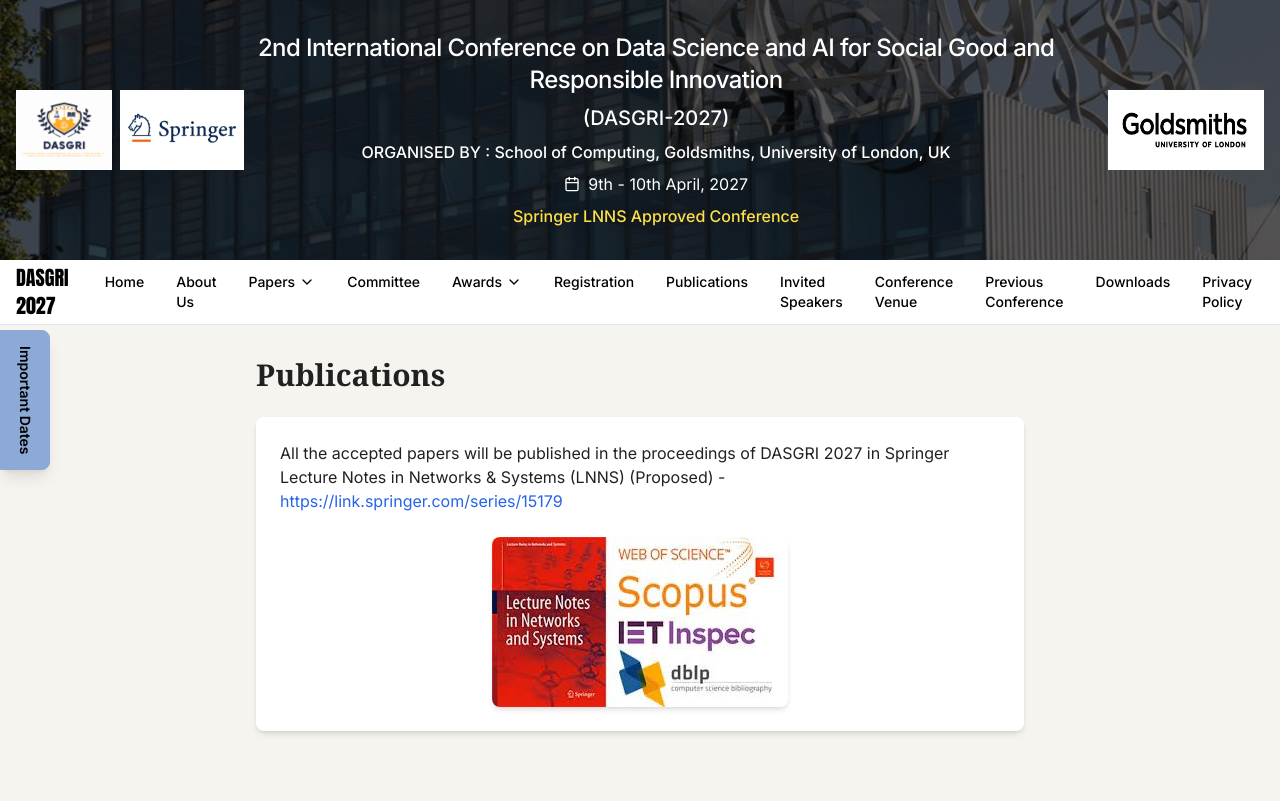
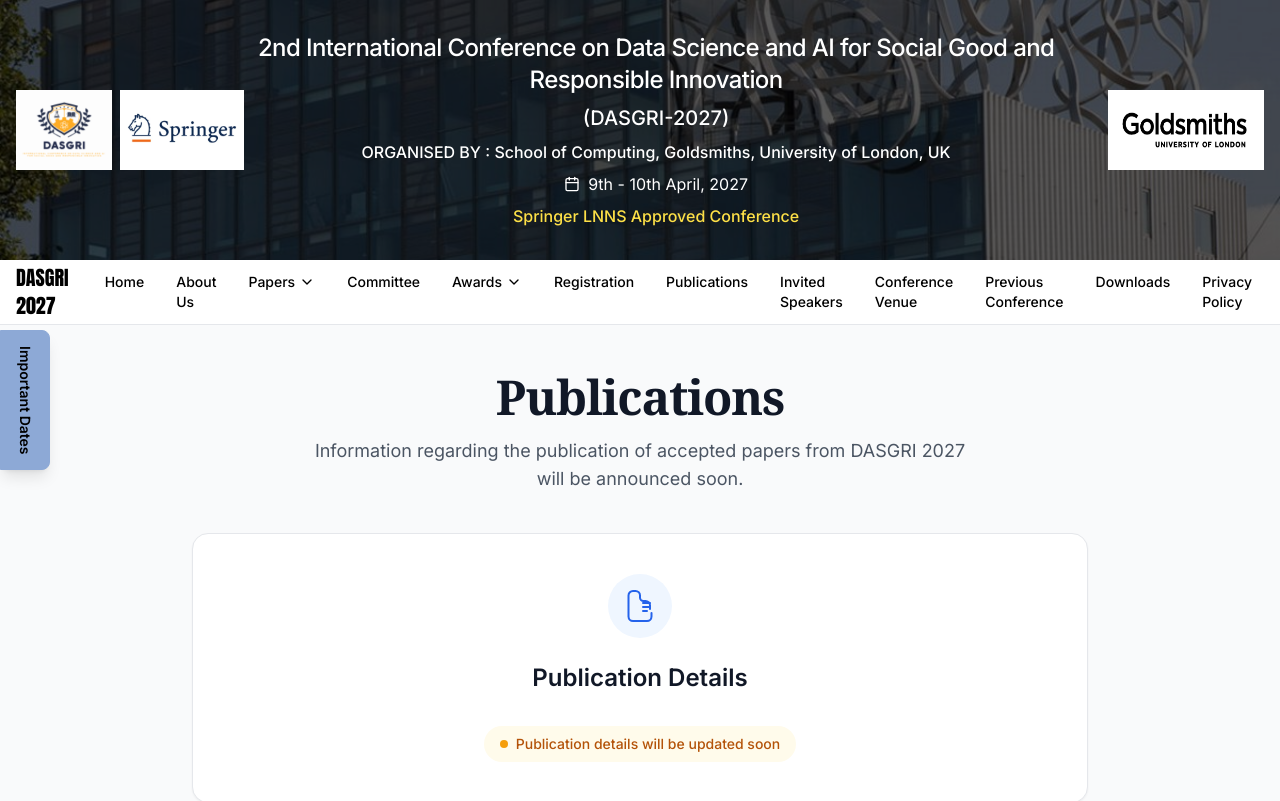
Before and after one commit to techyavii/aisgri-vista-website, a React (Vite) app: page /publications in a window 1280 px wide. Shown: the top 801 px of the page. Built offline with nearby package versions, Linux system fonts and the light colour scheme.

Commit message:
add award

```diff
--- a/src/pages/Publications.tsx
+++ b/src/pages/Publications.tsx
@@ -1,26 +1,102 @@
-import React from 'react';
-import Footer from '@/components/Footer';
+// import React from 'react';
+// import Footer from '@/components/Footer';
+
+// const Publications = () => {
+//   return (
+//     <div className="min-h-screen flex flex-col">
+//       <div className="container mx-auto px-4 py-8 flex-grow">
+//         <div className="max-w-3xl mx-auto">
+//           <h1 className="text-3xl font-bold mb-6 font-publico">Publications</h1>
+//           <div className="bg-white p-6 rounded-lg shadow-md">
+//             <p className="mb-6">
+//               All the accepted papers will be published in the proceedings of DASGRI 2027 in Springer Lecture Notes in Networks & Systems (LNNS) (Proposed) - <a href="https://link.springer.com/series/15179" target="_blank" rel="noopener noreferrer" className="text-blue-600 hover:underline">https://link.springer.com/series/15179</a>
+//             </p>
+//             <div className="flex justify-center">
+//               <img
+//                 src="/lovable-uploads/822681ae-4ba1-4184-9459-a05d77964424.png"
+//                 alt="Academic Indexing Services - Web of Science, Scopus, IET Inspec, dblp"
+//                 className="max-w-full h-auto rounded-lg shadow-md"
+//               />
+//             </div>
+//           </div>
+//         </div>
+//       </div>
+//       <Footer />
+//     </div>
+//   );
+// };
+
+// export default Publications;
+
+import React from "react";
+import Footer from "@/components/Footer";
 
 const Publications = () => {
   return (
-    <div className="min-h-screen flex flex-col">
-      <div className="container mx-auto px-4 py-8 flex-grow">
-        <div className="max-w-3xl mx-auto">
-          <h1 className="text-3xl font-bold mb-6 font-publico">Publications</h1>
-          <div className="bg-white p-6 rounded-lg shadow-md">
-            <p className="mb-6">
-              All the accepted papers will be published in the proceedings of DASGRI 2027 in Springer Lecture Notes in Networks & Systems (LNNS) (Proposed) - <a href="https://link.springer.com/series/15179" target="_blank" rel="noopener noreferrer" className="text-blue-600 hover:underline">https://link.springer.com/series/15179</a>
+    <div className="min-h-screen flex flex-col bg-gray-50">
+      <main className="container mx-auto flex-grow px-4 py-12">
+        <div className="mx-auto max-w-4xl">
+          {/* Page Header */}
+          <div className="mb-10 text-center">
+            <h1 className="font-publico text-4xl font-bold tracking-tight text-gray-900 md:text-5xl">
+              Publications
+            </h1>
+
+            <p className="mx-auto mt-4 max-w-2xl text-base leading-7 text-gray-600 md:text-lg">
+              Information regarding the publication of accepted papers from
+              DASGRI 2027 will be announced soon.
             </p>
-            <div className="flex justify-center">
-              <img
-                src="/lovable-uploads/822681ae-4ba1-4184-9459-a05d77964424.png"
-                alt="Academic Indexing Services - Web of Science, Scopus, IET Inspec, dblp"
-                className="max-w-full h-auto rounded-lg shadow-md"
-              />
+          </div>
+
+          {/* Publication Information Card */}
+          <div className="overflow-hidden rounded-2xl border border-gray-200 bg-white shadow-sm">
+            <div className="p-6 md:p-10">
+              <div className="flex flex-col items-center text-center">
+                {/* Status Icon */}
+                <div className="mb-6 flex h-16 w-16 items-center justify-center rounded-full bg-blue-50">
+                  <svg
+                    xmlns="http://www.w3.org/2000/svg"
+                    fill="none"
+                    viewBox="0 0 24 24"
+                    strokeWidth={1.5}
+                    stroke="currentColor"
+                    className="h-8 w-8 text-blue-600"
+                  >
+                    <path
+                      strokeLinecap="round"
+                      strokeLinejoin="round"
+                      d="M19.5 14.25v-2.625a3.375 3.375 0 0 0-3.375-3.375h-1.5A2.625 2.625 0 0 1 12 5.625v-1.5A3.375 3.375 0 0 0 8.625.75H6.75A3.375 3.375 0 0 0 3.375 4.125v15.75A3.375 3.375 0 0 0 6.75 23.25h10.5a3.375 3.375 0 0 0 3.375-3.375v-2.625"
+                    />
+                    <path
+                      strokeLinecap="round"
+                      strokeLinejoin="round"
+                      d="M14.25 9.75h5.25m-5.25 3h5.25m-5.25 3h3"
+                    />
+                  </svg>
+                </div>
+
+                <h2 className="text-2xl font-semibold text-gray-900">
+                  Publication Details
+                </h2>
+
+                {/* Status */}
+                <div className="mt-8 inline-flex items-center gap-2 rounded-full bg-amber-50 px-4 py-2 text-sm font-medium text-amber-700">
+                  <span className="h-2 w-2 rounded-full bg-amber-500" />
+                  Publication details will be updated soon
+                </div>
+              </div>
+
             </div>
           </div>
+
+          {/* Note */}
+          <p className="mt-6 text-center text-sm text-gray-500">
+            Please check this page periodically for the latest publication
+            updates.
+          </p>
         </div>
-      </div>
+      </main>
+
       <Footer />
     </div>
   );
```
